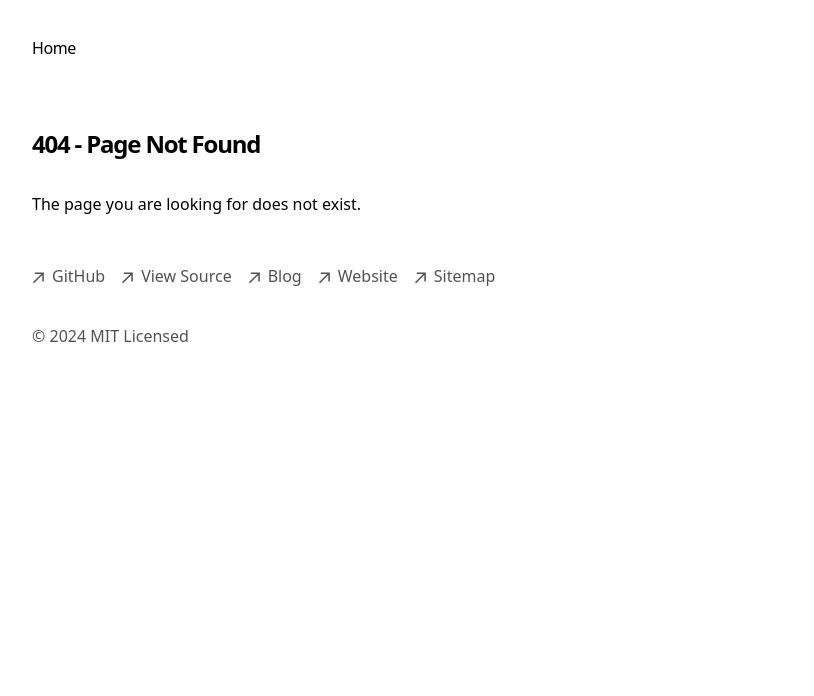
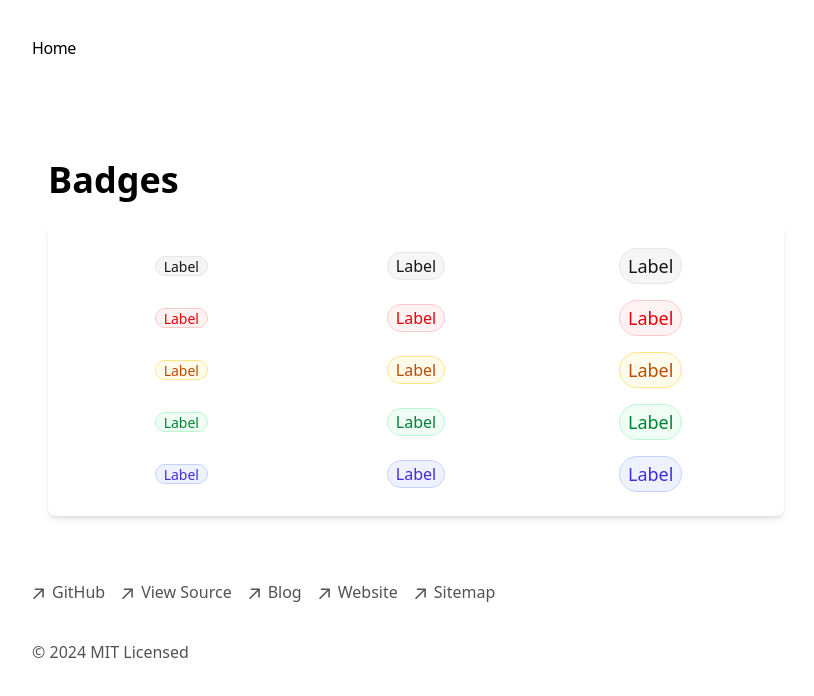
Before and after one commit to Scc33/portfolio, a Next.js app: page /badge in a window 1280 px wide. Before the commit this address had no page. Shown: the top 696 px of the page, without its empty margins (224-1038 px from the left). Built offline with nearby package versions, Linux system fonts and the light colour scheme.

Commit message:
feat: Add Badge component for displaying labels with different sizes and colors

```diff
--- /dev/null
+++ b/app/badge/components/Badge.tsx
@@ -0,0 +1,31 @@
+interface BadgeProps {
+  label: string;
+  size?: "sm" | "md" | "lg";
+  color: "default" | "red" | "yellow" | "green" | "blue";
+}
+
+const Badge: React.FC<BadgeProps> = ({ label, size = "md", color="default" }) => {
+  const baseClasses = "px-2 rounded-full font-medium";
+
+  const sizeClasses = {
+    sm: "text-sm h-5",
+    md: "text-md h-7",
+    lg: "text-lg h-9"
+  };
+
+  const colorClasses = {
+    default: "bg-neutral-100 text-neutral-900 border border-neutral-200",
+    red: "bg-red-50 text-red-600 border border-red-200",
+    yellow: "bg-amber-50 text-amber-700 border border-amber-200",
+    green: "bg-green-50 text-green-700 border border-green-200",
+    blue: "bg-indigo-50 text-indigo-700 border border-indigo-200",
+  };
+
+  return (
+    <button className={`${baseClasses} ${sizeClasses[size]} ${colorClasses[color]}`}>
+      {label}
+    </button>
+  );
+};
+
+export default Badge;
--- /dev/null
+++ b/app/badge/page.tsx
@@ -0,0 +1,34 @@
+import Badge from "./components/Badge";
+
+export const metadata = {
+  title: "Badges",
+  description:
+    "A badge component that can be used for displaying numbers and short text.",
+};
+
+export default function PortfolioPage() {
+  return (
+    <div className="container mx-auto px-4 py-8">
+      <h1 className="text-4xl font-semibold mb-6">Badges</h1>
+      <div className="bg-white p-6 rounded-lg shadow-md">
+        <div className="grid grid-cols-3 gap-4 place-items-center">
+          <Badge label="Label" size="sm" color="default" />
+          <Badge label="Label" size="md" color="default" />
+          <Badge label="Label" size="lg" color="default" />
+          <Badge label="Label" size="sm" color="red" />
+          <Badge label="Label" size="md" color="red" />
+          <Badge label="Label" size="lg" color="red" />
+          <Badge label="Label" size="sm" color="yellow" />
+          <Badge label="Label" size="md" color="yellow" />
+          <Badge label="Label" size="lg" color="yellow" />
+          <Badge label="Label" size="sm" color="green" />
+          <Badge label="Label" size="md" color="green" />
+          <Badge label="Label" size="lg" color="green" />
+          <Badge label="Label" size="sm" color="blue" />
+          <Badge label="Label" size="md" color="blue" />
+          <Badge label="Label" size="lg" color="blue" />
+        </div>
+      </div>{" "}
+    </div>
+  );
+}
--- a/app/data/Pages.tsx
+++ b/app/data/Pages.tsx
@@ -12,4 +12,5 @@ export const PAGE_METADATA: PageMetadata[] = [
   { endpoint: "/textInput", date: "7/5/2024", name: "Text Input" },
   { endpoint: "/fetch", date: "7/6/2024", name: "Fetch" },
   { endpoint: "/collections", date: "7/7/2024", name: "Collections" },
+  { endpoint: "/badge", date: "7/8/2024", name: "Badge" },
 ];
```
